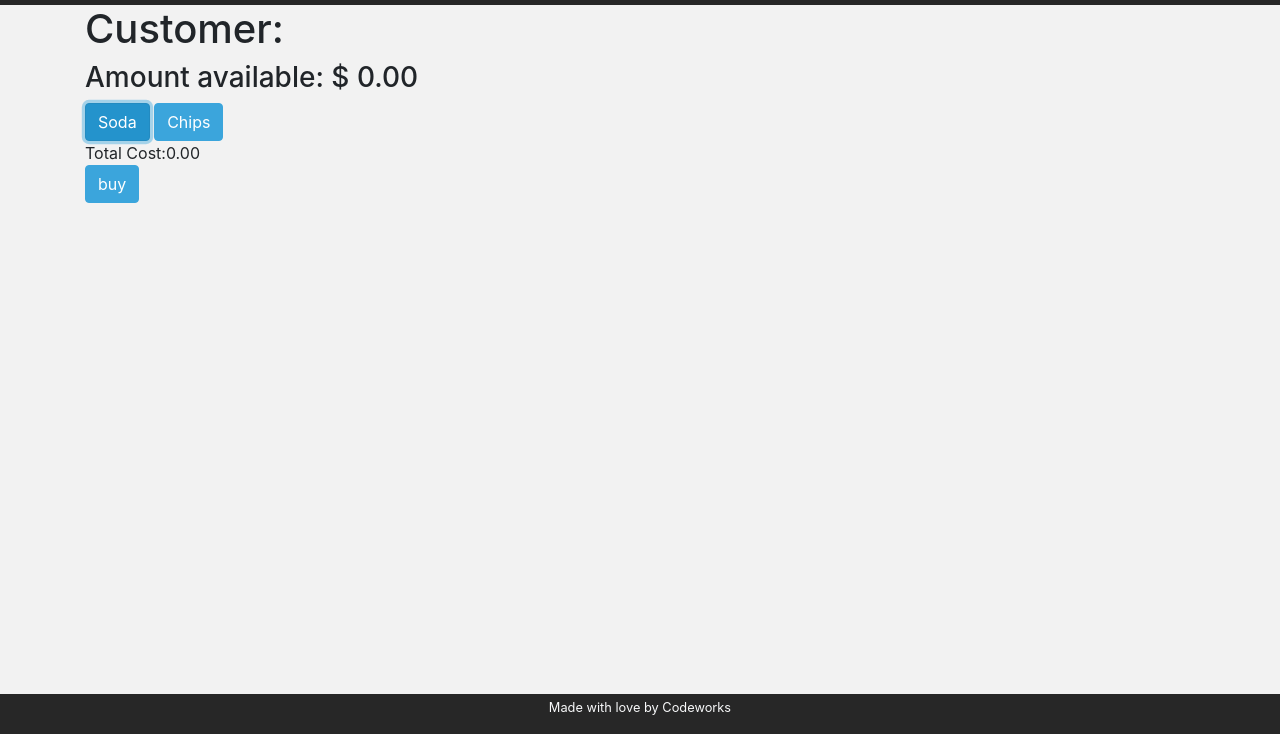
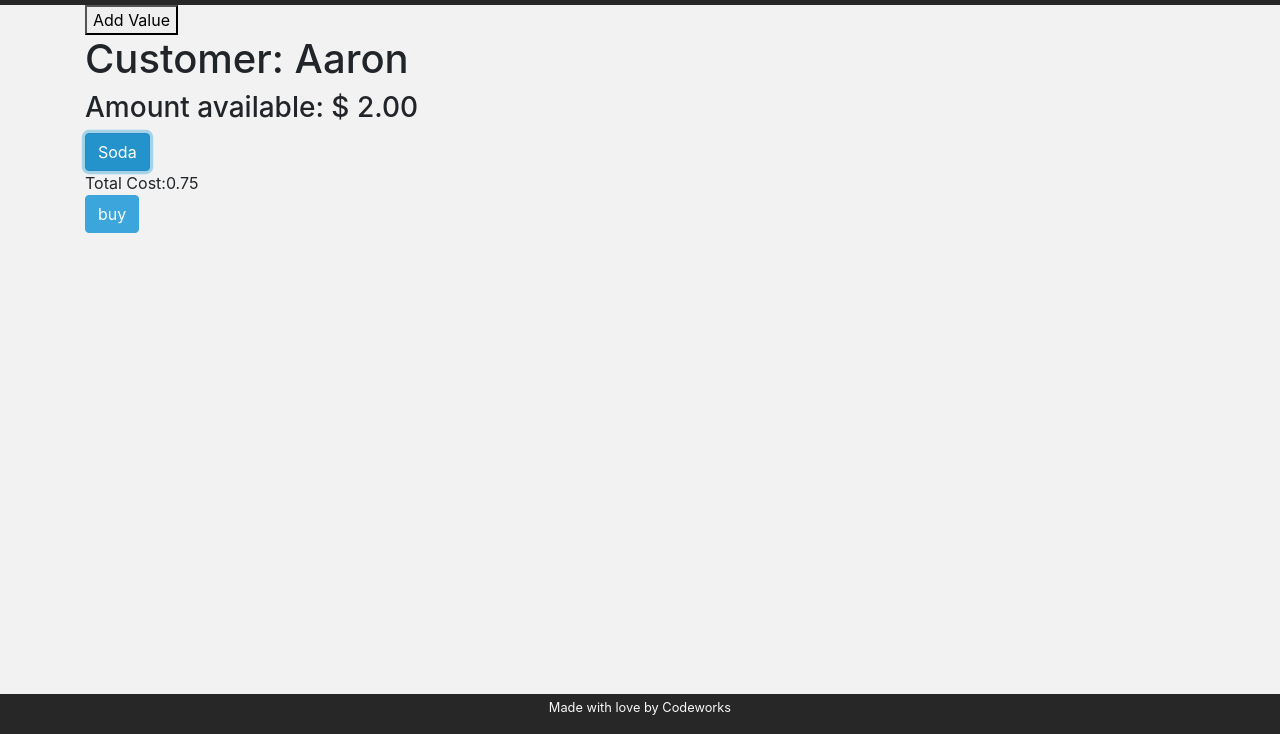
Before and after one commit to aaronpeet/vendor, a website with bundled scripts: page index.html in a window 1280 px wide. Both pictures are taken after a click on the button "Soda". Shown: the part 66-800 px from the top of the page. Built offline with nearby package versions, Linux system fonts and the light colour scheme.

Commit message:
selectSnack

```diff
--- a/app/AppState.js
+++ b/app/AppState.js
@@ -7,11 +7,10 @@
   /** @type {Value[]} */
   values = []
   customer = new Customer('Aaron', 2.00)
-  soda = new Snack('soda', 0.75)
-  chips = new Snack('chips', 1.00)
+  snack = new Snack('soda', 0.75)
+  totalCost = 0
 }
 
-totalCost=0
 
 export const ProxyState = new Proxy(new AppState(), {
   get(target, prop) {
--- a/app/Controllers/VendController.js
+++ b/app/Controllers/VendController.js
@@ -2,9 +2,9 @@
 import { vendService } from "../Services/VendService.js";
 
 function _draw() {
-    let customer = ProxyState.name
+    let customer = ProxyState.customer
     document.getElementById('name').innerText = customer.name
-    document.getElementById('money').innerText = customer.money
+    document.getElementById('money').innerText = customer.money.toFixed(2)
 }
 
 
@@ -13,10 +13,11 @@
        _draw()
     }
 
-    selectSnack(type) {
-        vendService.selectSnack()
+    snackSelect() {
+        vendService.snackSelect()
     }
     buy() {
         vendService.buy()
+        _draw()
     }
 }
--- a/app/Services/VendService.js
+++ b/app/Services/VendService.js
@@ -3,18 +3,22 @@
 
 
 class VendService{
-    snackSelect(type) {
-        totalCost += ProxyState.snack.price //note: how do i use [type] to represent my snack?
+    snackSelect() {
+        ProxyState.totalCost += ProxyState.snack.price
 
-document.getElementById('totalCost').innerText = totalCost
+document.getElementById('totalCost').innerText = ProxyState.totalCost.toFixed(2)
 
     }
     buy() {
-        if (ProxyState.customer.money >= totalCost) {  //note: where should i store my "totalCost" variable
-            ProxyState.customer.money -= totalCost
+        if (ProxyState.customer.money >= ProxyState.totalCost && ProxyState.totalCost !=0) {
+            ProxyState.customer.money -= ProxyState.totalCost
+            ProxyState.totalCost = 0
+            return ProxyState.customer.money
         } else {
             alert('Insufficient Funds')
         }
+        document.getElementById('money').innerText = ProxyState.customer.money.toFixed(2)
+        document.getElementById('totalCost').innerText = ProxyState.totalCost.toFixed(2)
     }
 }
 
--- a/index.html
+++ b/index.html
@@ -26,10 +26,9 @@
         <h1>Customer: <span id="name"></span></h1>
         <h3>Amount available: $ <span id="money">0.00</span></h3>
 
-        <button class=" btn btn-primary" onclick="snackSelect(soda)">Soda</button>
-        <button class=" btn btn-primary" onclick="snackSelect(chips)">Chips</button>
-        <div>Total Cost:<span id="totalCost">0.00</span></div>
-        <button class=" btn btn-primary" onclick="buy()">buy</button>
+        <button class=" btn btn-primary" onclick="app.vendController.snackSelect()">Soda</button>
+        <div>Total Cost:<span id="totalCost"> 0.00</span></div>
+        <button class=" btn btn-primary" onclick="app.vendController.buy()">buy</button>
     </main>
     <footer class="bg-dark text-light">
         <div class="text-center">
```
